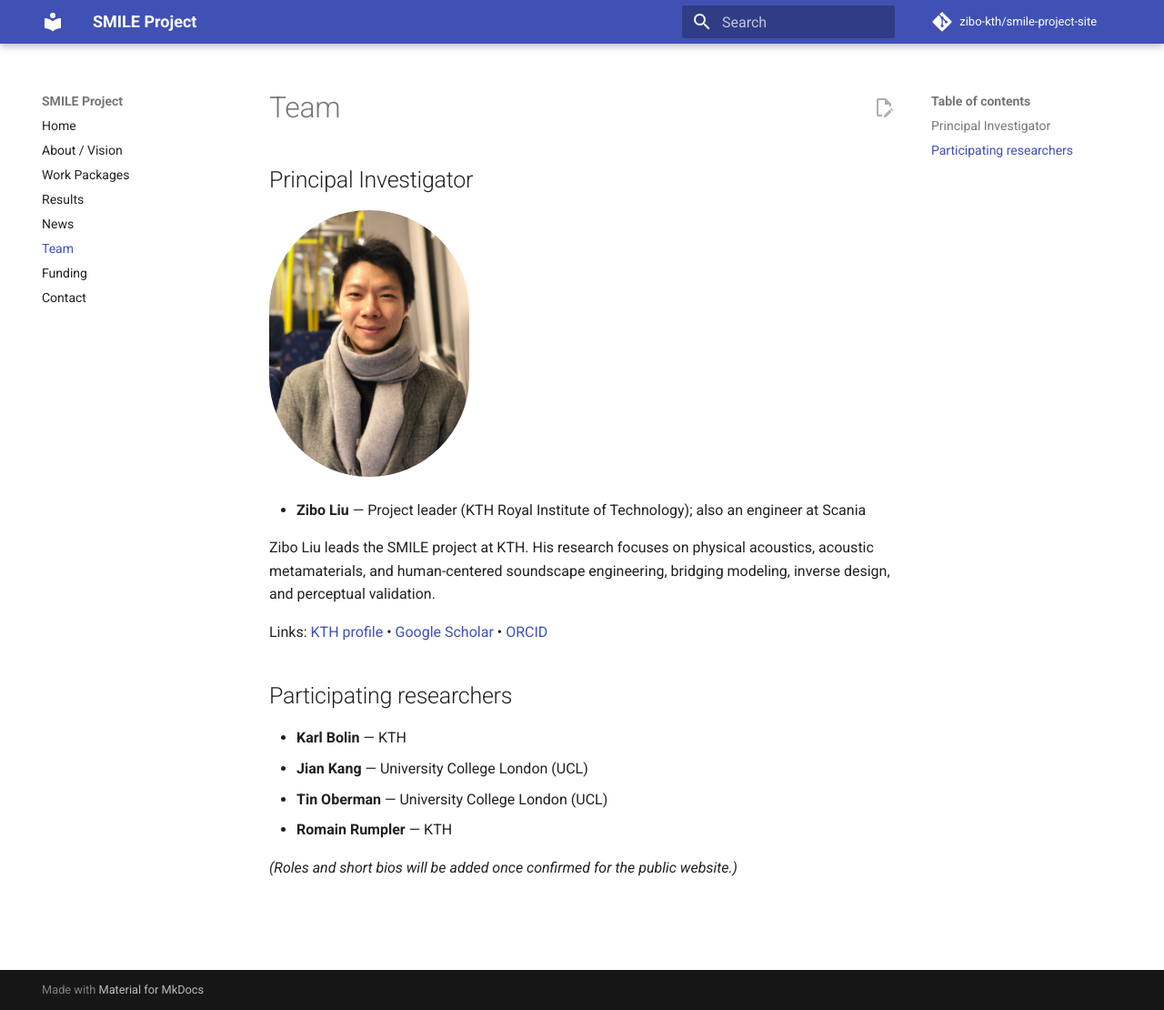
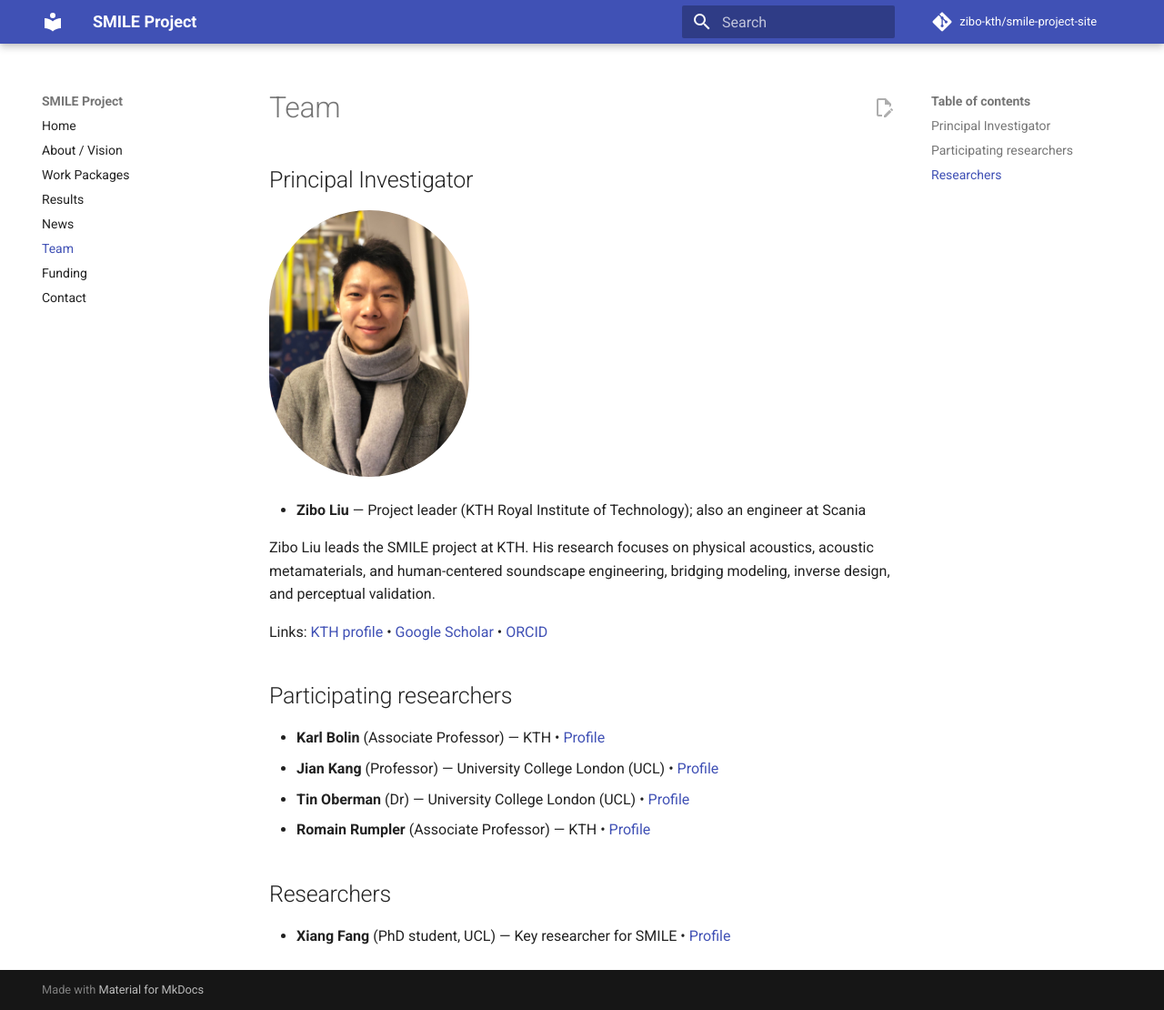
Before and after one commit to zibo-kth/smile-project-site, an MkDocs documentation site: the page built from docs/team.md, in a window 1280 px wide and 1110 px high. Shown: the whole window at 91% size. Built offline with MkDocs 1.6.1 and Material for MkDocs 9.7.7, drawn with Linux system fonts in a browser that asks for light colours; comment, search, counter and statistics services are not loaded.

Commit message:
Team: add profile links and add Xiang Fang

```diff
--- a/docs/team.md
+++ b/docs/team.md
@@ -12,9 +12,11 @@
 
 ## Participating researchers
 
-- **Karl Bolin** — KTH
-- **Jian Kang** — University College London (UCL)
-- **Tin Oberman** — University College London (UCL)
-- **Romain Rumpler** — KTH
+- **Karl Bolin** (Associate Professor) — KTH • [Profile](https://www.kth.se/profile/kbolin)
+- **Jian Kang** (Professor) — University College London (UCL) • [Profile](https://profiles.ucl.ac.uk/66211-jian-kang)
+- **Tin Oberman** (Dr) — University College London (UCL) • [Profile](https://profiles.ucl.ac.uk/66923-tin-oberman)
+- **Romain Rumpler** (Associate Professor) — KTH • [Profile](https://www.kth.se/profile/rumpler)
 
-*(Roles and short bios will be added once confirmed for the public website.)*
+## Researchers
+
+- **Xiang Fang** (PhD student, UCL) — Key researcher for SMILE • [Profile](https://profiles.ucl.ac.uk/92764-xiang-fang)
```
